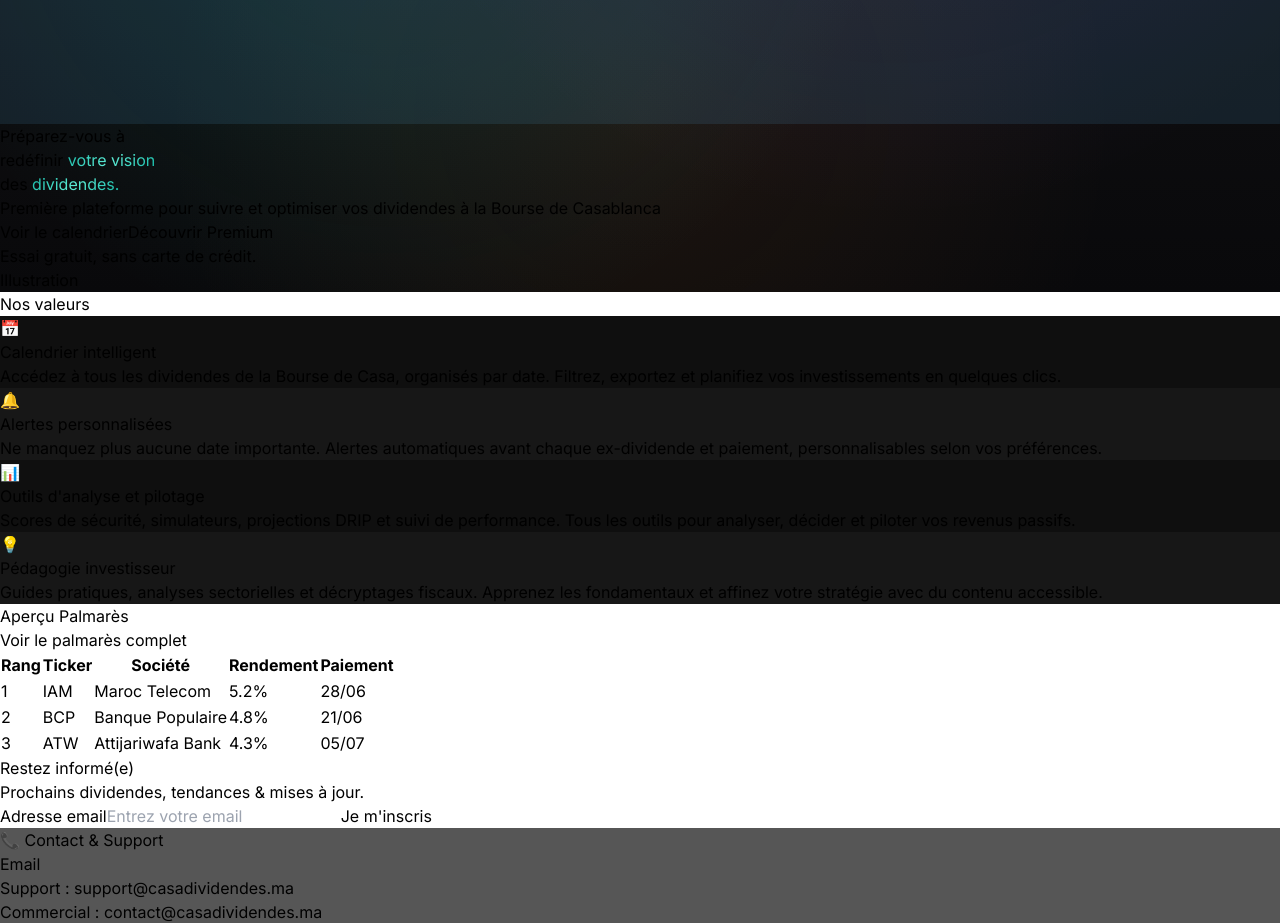
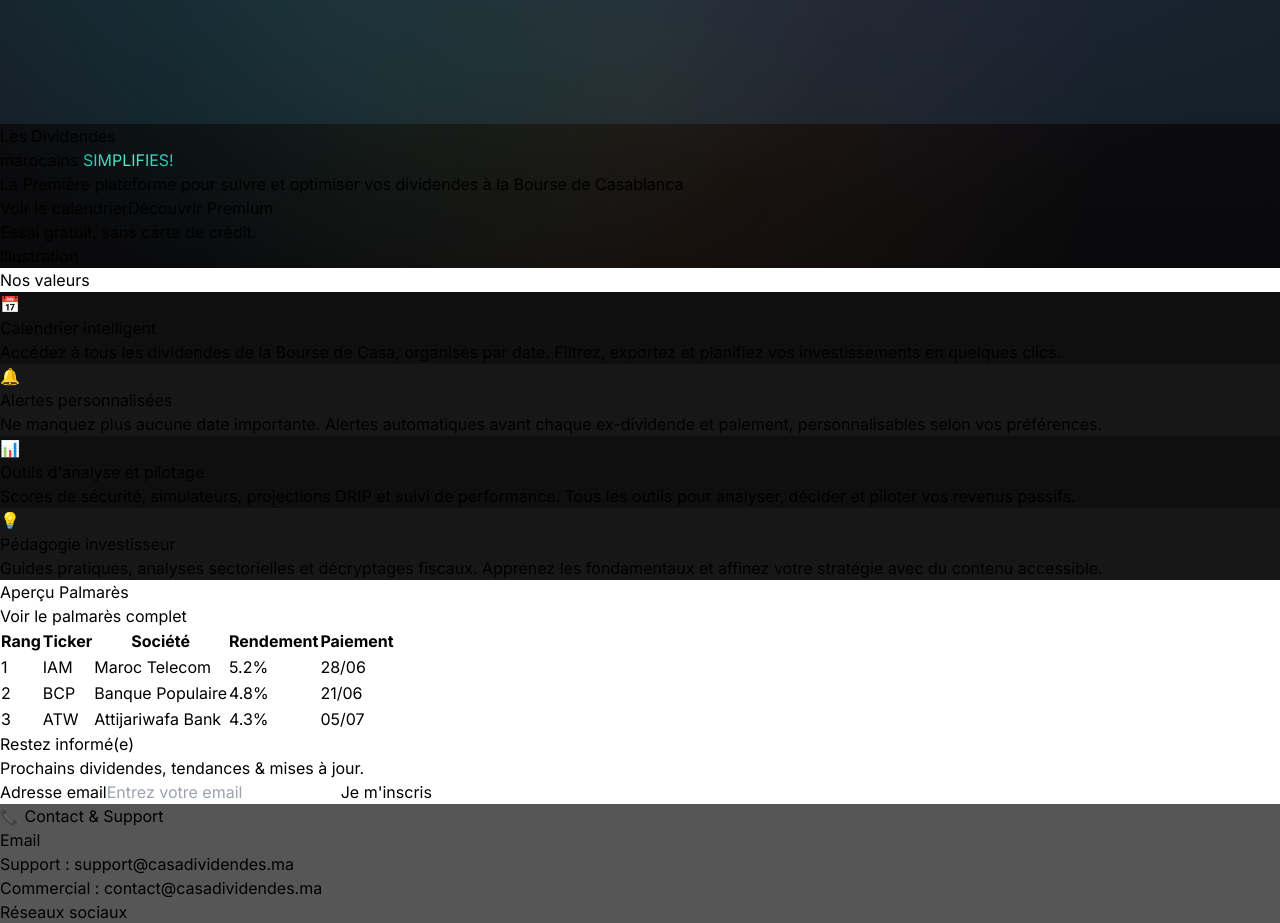
Before and after one commit to ridaatouahri-cloud/casadividendes-Protoype, a React (Vite) app: page / in a window 1280 px wide. Shown: the part 1660-2583 px from the top of the page. Built offline with nearby package versions, Linux system fonts and the light colour scheme.

Commit message:
Updated Home.jsx

```diff
--- a/src/pages/Home.jsx
+++ b/src/pages/Home.jsx
@@ -46,16 +46,13 @@
       <div className="w-full px-6 py-20 md:py-16 grid md:grid-cols-2 gap-10 md:gap-16 items-center relative z-10">
         <div className="animate-fade-in-up order-1">
           <h1 className="text-5xl md:text-6xl lg:text-[5.5rem] font-semibold leading-[1.15] tracking-[-0.02em] uppercase">
-            <span className="text-white">Préparez-vous à</span>
+            <span className="text-white">Les Dividendes </span>
             <br />
-            <span className="text-white">redéfinir </span>
-            <span className="hero-title-gradient">votre vision</span>
-            <br />
-            <span className="text-white">des </span>
-            <span className="hero-title-gradient">dividendes.</span>
+            <span className="text-white"> marocains </span>
+            <span className="hero-title-gradient"> SIMPLIFIES!</span>
           </h1>
           <p className="text-zinc-300 mt-6 text-lg md:text-xl max-w-[600px] leading-[1.65] opacity-0 animate-fade-in-up delay-200">
-            Première plateforme pour suivre et optimiser vos dividendes à la Bourse de Casablanca
+            La Première plateforme pour suivre et optimiser vos dividendes à la Bourse de Casablanca
           </p>
           <div className="mt-6 flex flex-wrap gap-3 opacity-0 animate-fade-in-up delay-300">
             <button
```
